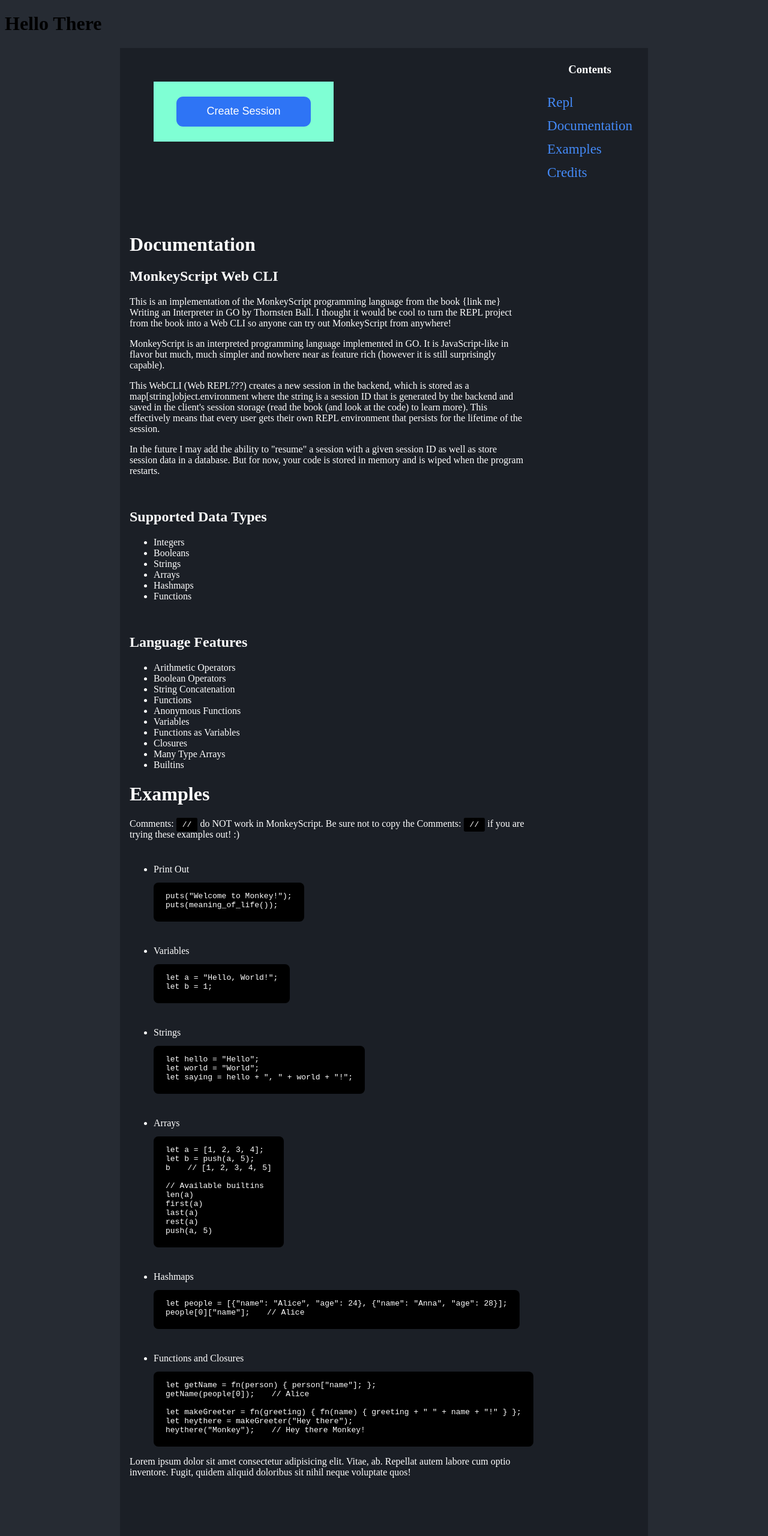
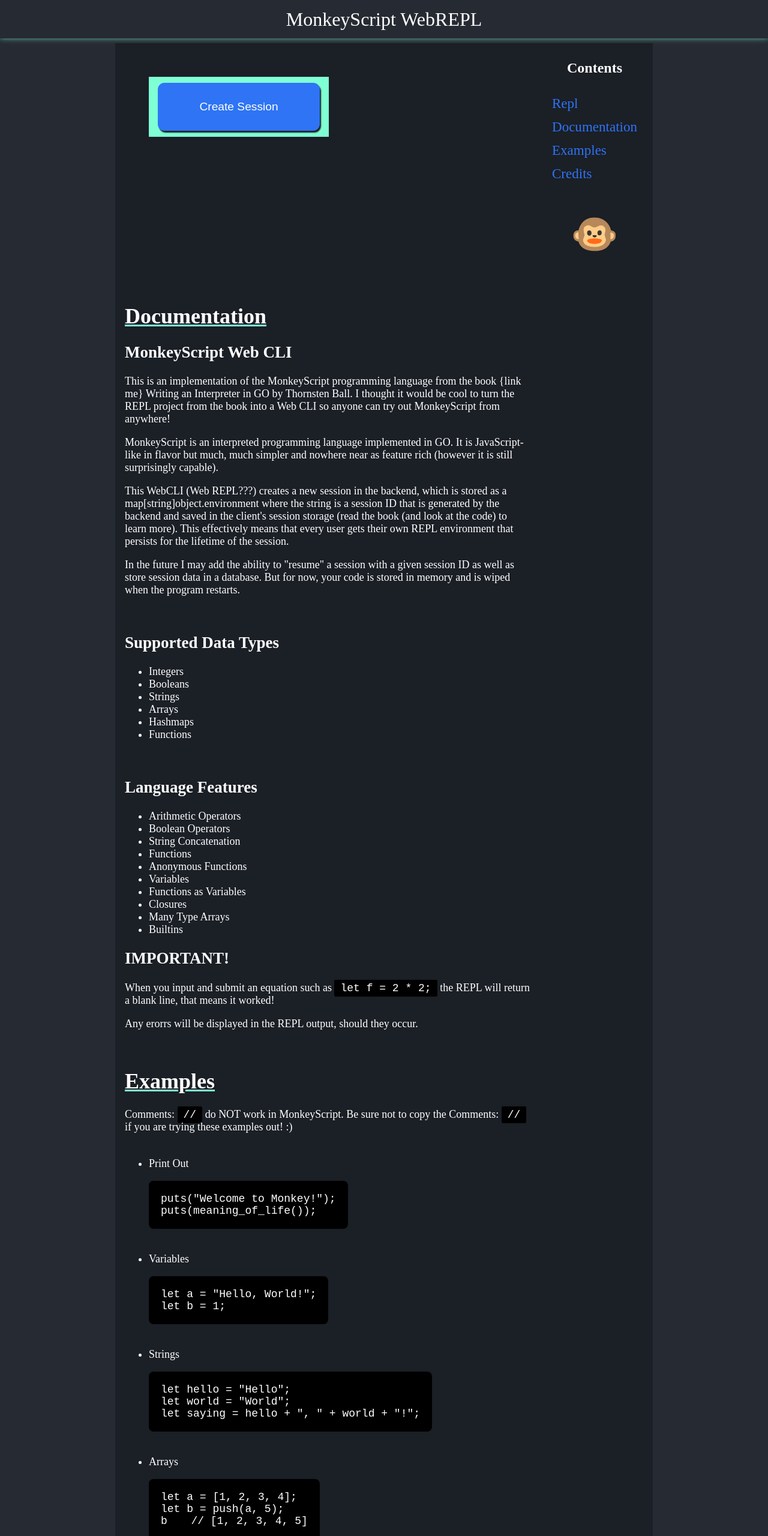
Before and after one commit to dhdorr/go-interpreter, a plain HTML site: page index.html in a window 1280 px wide. Shown: the top 2560 px of the page at 60% size. Drawn offline with nearby package versions, Linux system fonts and the light colour scheme.

Commit message:
alpha finished
i think?

```diff
--- a/index.html
+++ b/index.html
@@ -10,12 +10,12 @@
 
 </head>
 <body>
-    <h1>Hello There</h1>
+    <nav class="top-nav">MonkeyScript WebREPL</nav>
 
     <div class="content-container">
         <div class="code-content-container-2">
             <div class="table-of-contents-container one">
-                <h3>Contents</h3>
+                <h2>Contents</h2>
                 <ul>
                     <li>
                         <a href="#">Repl</a>
@@ -30,6 +30,7 @@
                         <a href="#credits">Credits</a>
                     </li>
                 </ul>
+                <div style="font-size: 64px;">🐵</div>
             </div>
 
             <div id="content" class="replace-me three">
@@ -69,6 +70,9 @@
                     <li>Many Type Arrays</li>
                     <li>Builtins</li>
                 </ul>
+                <h2>IMPORTANT!</h2>
+                <p>When you input and submit an equation such as <code class="docs-code-small">let f = 2 * 2;</code> the REPL will return a blank line, that means it worked!</p>
+                <p>Any erorrs will be displayed in the REPL output, should they occur.</p>
                 <h1 id="examples">Examples</h1>
                 <p>Comments: <code class="docs-code-small">//</code> do NOT work in MonkeyScript. Be sure not to copy the Comments: <code class="docs-code-small">//</code> if you are trying these examples out! :)</p>
                 <ul class="example-list">
@@ -114,58 +118,23 @@
 
                         let makeGreeter = fn(greeting) { fn(name) { greeting + " " + name + "!" } };
                         let heythere = makeGreeter("Hey there");
-                        heythere("Monkey"); &emsp; // Hey there Monkey!</code></pre>
+                        heythere("Monkey"); &emsp; // Hey there Monkey!
+
+                        let f = fn(x) {
+                            let result = x + 10;
+                            return result;
+                            return 10;
+                         };
+                         f(10);</code></pre>
 
                 </ul>
-                <p>Lorem ipsum dolor sit amet consectetur adipisicing elit. Vitae, ab. Repellat autem labore cum optio inventore. Fugit, quidem aliquid doloribus sit nihil neque voluptate quos!</p>
-                <br>
-                <br>
-                <br>
-                <br>
-                <br>
-                <br>
-                <br>
-                <br>
-                <br>
-                <br>
-                <br>
-                <br>
-                <br>
-                <br>
-                <br>
-                <br>
-                <br>
-                <br>
-                <br>
-                <br>
-                <br>
-                <br>
-                <br>
+                <p>Many more tests are included in the {link me} source code! Feel free to take a look 👀</p>
                 <br>
                 <h1 id="credits">Credits</h1>
-                <p>Lorem ipsum dolor sit amet consectetur adipisicing elit. Quibusdam maiores amet velit, deleniti odio saepe? Ipsam veritatis dignissimos quam ad?</p>
-                <br>
-                <br>
-                <br>
-                <br>
-                <br>
-                <br>
-                <br>
-                <br>
-                <br>
-                <br>
-                <br>
-                <br>
-                <br>
-                <br>
-                <br>
-                <br>
-                <br>
-                <br>
-                <br>
-                <br>
-                <br>
-                <br>
+                <p>Project based on {link me} Writing an Interpreter in GO by Thornsten Ball</p>
+                <p>Backend written in GO, Frontend made with HTMX</p>
+                <p>Thank You ❤️</p>
+                <p> - Derek Dorr</p>
             </div>
         </div>
 
--- a/static/styles/style.css
+++ b/static/styles/style.css
@@ -1,5 +1,7 @@
 body {
     background-color: #262b33;
+    padding: 0;
+    margin: 0;
 }
 
 label {
@@ -23,26 +25,34 @@ label {
 
 .create-button {
     text-align: center;
-    height: 50px;
-    font-size: large;
+    height: 80%;
+    font-size: larger;
     background-color: #2e74f5;
     color: white;
     border: none;
     border-radius: .7rem;
-    padding-left: 50px;
-    padding-right: 50px;
+    padding-left: 20px;
+    padding-right: 20px;
+    width: 90%;
+    box-shadow: rgb(29, 29, 29) 2px 3px 2px;
+}
+.create-button:hover {
+    background-color: #2f4bc5;
 }
 
 .submit-code-btn {
     text-align: center;
     height: 50px;
-    font-size: large;
+    font-size: larger;
     background-color: #2e74f5;
     color: white;
     border: none;
     border-radius: .7rem;
     width: 50%;
     box-shadow: darkgray 2px 3px 2px;
+}
+.submit-code-btn:hover {
+    background-color: #2f4bc5;
 }
 
 .repl-box {
@@ -66,11 +76,12 @@ label {
     overflow-y: scroll;
     font-size: large;
     padding-bottom: 5px;
+    margin: 4px;
 }
 
 .code-content-container {
     display: grid;
-    background-color: rgb(42, 42, 42);
+    background-color: #1b1f26;
     justify-content: center;
     grid-template-columns: 1fr 1fr;
     gap: 20px;
@@ -160,7 +171,7 @@ label {
     /*! width: inherit; */
 }
 
-.table-of-contents-container h3{
+.table-of-contents-container h2{
     color: white;
 
 }
@@ -187,11 +198,11 @@ label {
 
 .table-of-contents-container ul li a {
     text-decoration: none;
-    color: #448af7;
+    color: #2e74f5;
 }
 .table-of-contents-container ul li a:hover{
     text-decoration: none;
-    color: #4563e9;
+    color: #2f4bc5;
 }
 
 .one {
@@ -211,6 +222,13 @@ label {
 .documentation-container {
     color: white;
     margin: 10px;
+    font-size: 18px;
+}
+
+.documentation-container h1 {
+    text-decoration-line: underline;
+    text-decoration-color: aquamarine;
+    margin-top: 4rem;
 }
 
 .docs-code {
@@ -232,3 +250,20 @@ label {
 .example-list > li {
     margin-top: 40px;
 }
+
+.top-nav {
+    width: 100%;
+    height: 8vh;
+    display: flex;
+    justify-content: center;
+    align-items: center;
+    color: white;
+    /* border-bottom: 2px solid white; */
+    box-shadow: aquamarine 0px -2px 10px;
+    font-size: xx-large;
+    margin-bottom: 8px;
+}
+
+p {
+    font-size: 18px;
+}
```
Also changed, not shown: 1 other file.
